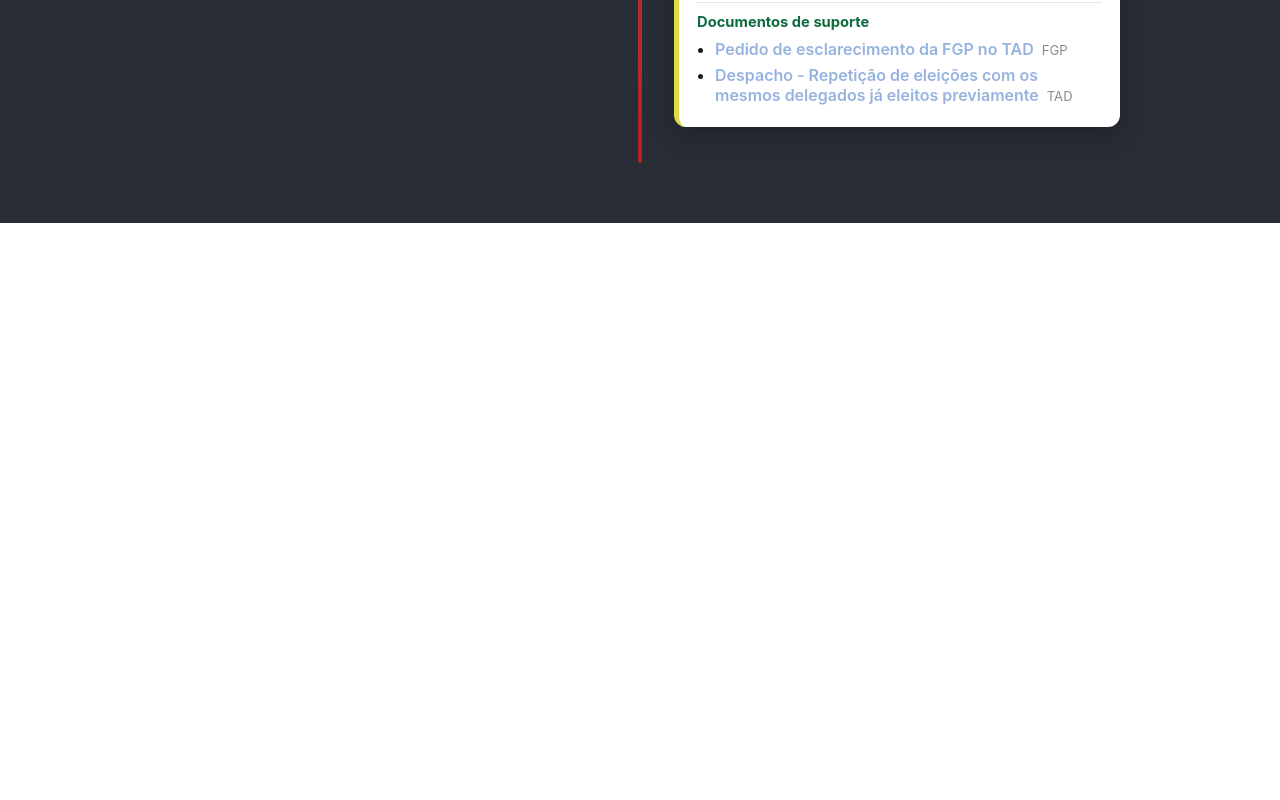
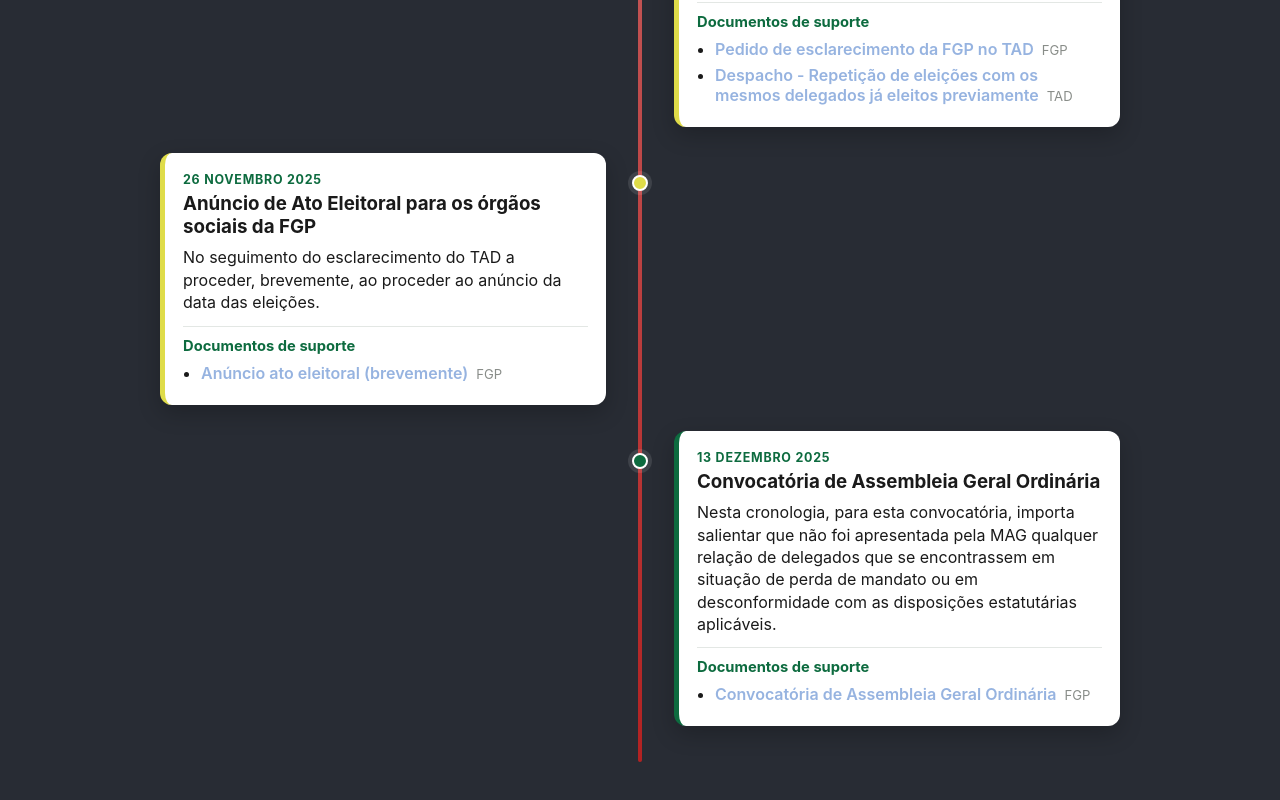
Before and after one commit to ginasticaPT/site, a React (Create React App) app: page /site/timeline in a window 1280 px wide. Shown: the part 6555-7355 px from the top of the page. Before the commit the page ends 6778 px from the top, so only its background shows below. Built offline with nearby package versions, Linux system fonts and the light colour scheme; the HTML template or start-up script is replaced by a standard one.

Commit message:
Update Timeline.js

```diff
--- a/src/pages/Timeline.js
+++ b/src/pages/Timeline.js
@@ -305,6 +305,32 @@
         }
       ]
     },
+    {
+      date: '26 novembro 2025',
+      title: 'Anúncio de Ato Eleitoral para os órgãos sociais da FGP',
+      fact:'No seguimento do esclarecimento do TAD a proceder, brevemente, ao proceder ao anúncio da data das eleições.',
+      tone: 'alert',
+      documents: [
+        {
+          label: 'Anúncio ato eleitoral (brevemente)',
+          source: 'FGP',
+          url: `${process.env.PUBLIC_URL}/documents/FGP - 2025 - CC 0158 - Anúncio de Ato Eleitoral.pdf`
+        }
+      ]
+    },
+    {
+      date: '13 dezembro 2025',
+      title: 'Convocatória de Assembleia Geral Ordinária',
+      fact: 'Nesta cronologia, para esta convocatória, importa salientar que não foi apresentada pela MAG qualquer relação de delegados que se encontrassem em situação de perda de mandato ou em desconformidade com as disposições estatutárias aplicáveis.',
+      tone: 'positive',
+      documents: [
+        {
+          label: 'Convocatória de Assembleia Geral Ordinária',
+          source: 'FGP',
+          url: `${process.env.PUBLIC_URL}/documents/FGP - 2025 - CC0159 Convocatória AG Ordinária - Plano Atividades Orçamento 2026.pdf`
+        }
+      ]
+    },
   ];
 
   return (
```
